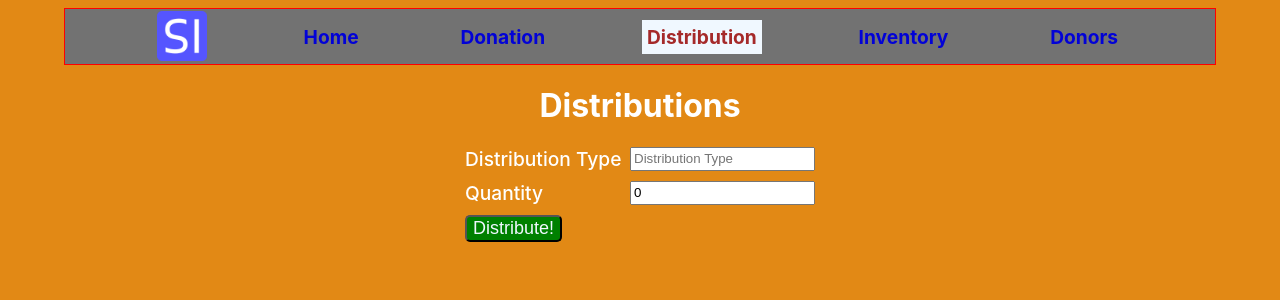
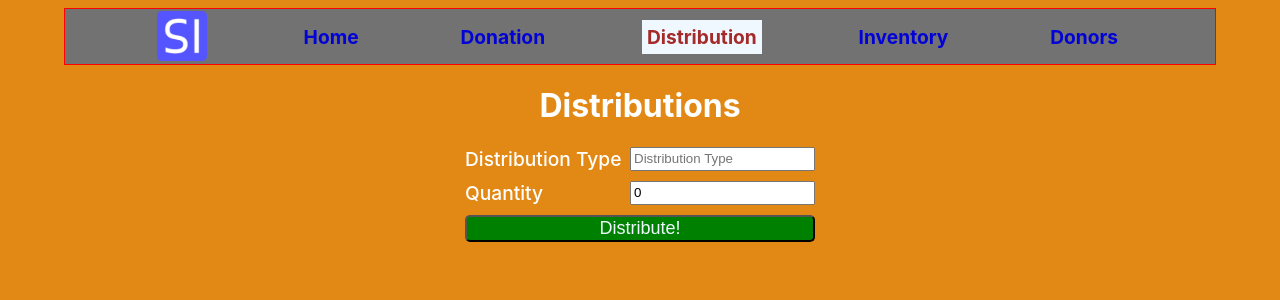
Before and after one commit to Sparky338/Digital-Aid_technical, a React (Create React App) app in the folder digital-aid-seattle/: page /distribution in a window 1280 px wide. Shown: the top 300 px of the page. Built offline with nearby package versions, Linux system fonts and the light colour scheme.

Commit message:
styled distribution

```diff
--- a/digital-aid-seattle/src/components/distribution.js
+++ b/digital-aid-seattle/src/components/distribution.js
@@ -1,5 +1,6 @@
 import { useEffect, useState } from "react";
 import { donationDistribution } from "../mock_backend";
+import "../css/distribution.css"
 
 const Distribution = () => {
   // Create a semi-permanent storage for Inventory, Donors, Donations, and
--- /dev/null
+++ b/digital-aid-seattle/src/css/distribution.css
@@ -0,0 +1,4 @@
+.distributions {
+    display: flex;
+    flex-direction: column;
+}
```
